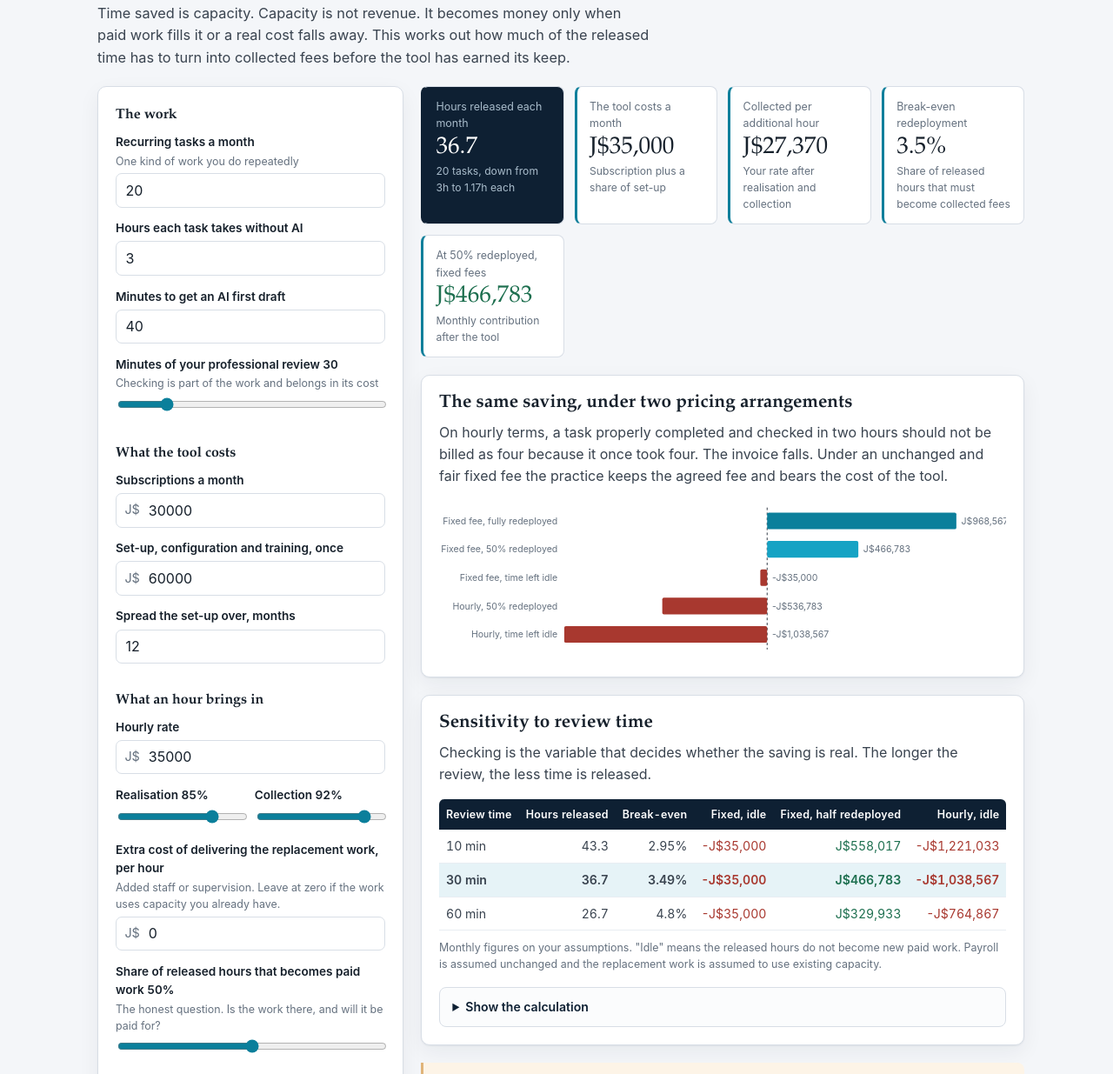
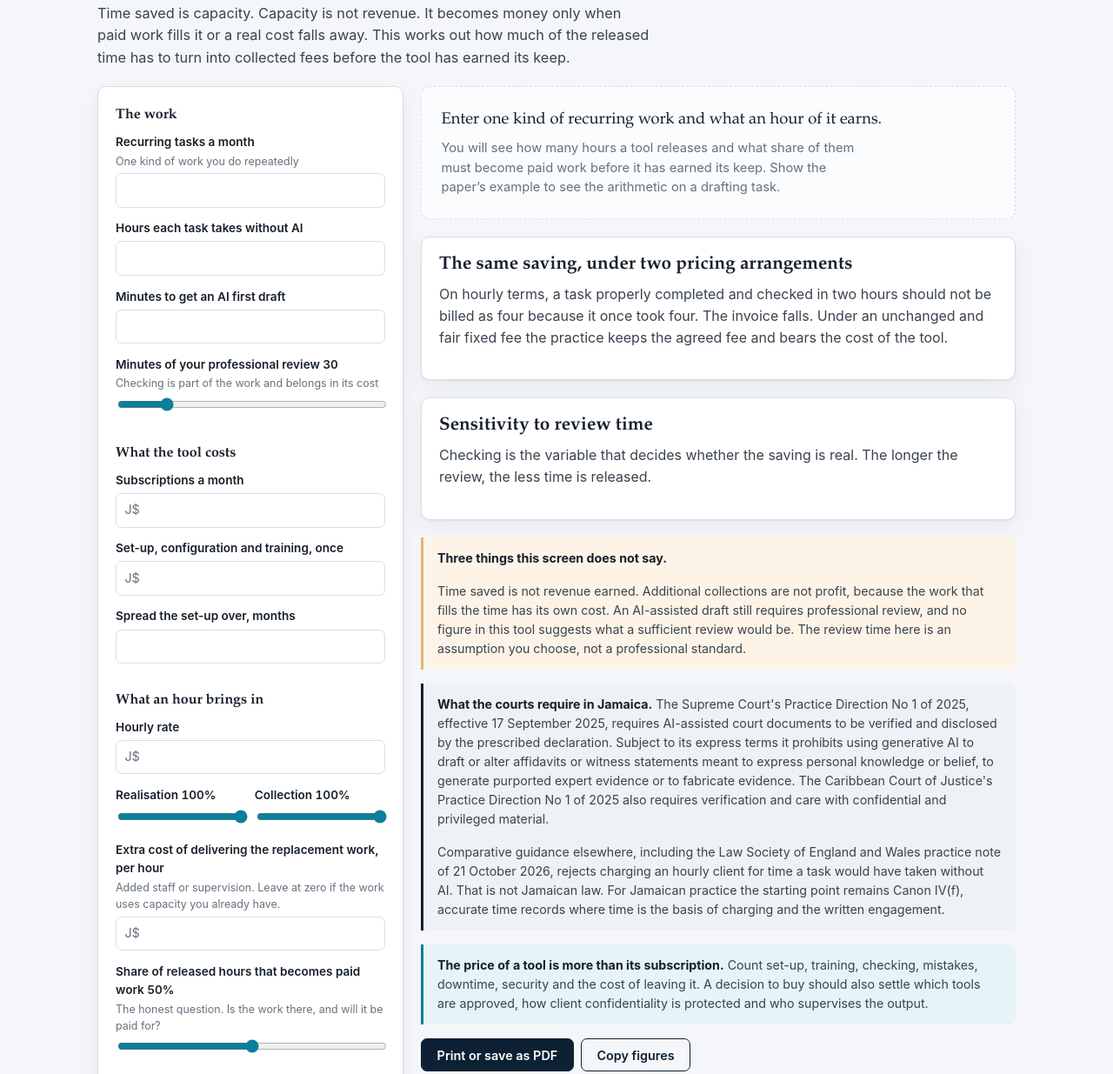
Before and after one commit to slstimpson/beyond-the-billable-hour-hub, a website: page ai.html in a window 1280 px wide. Shown: the part 227-1462 px from the top of the page at 87% size. Drawn offline with Linux system fonts and the light colour scheme.

Commit message:
Calculators open empty; paper's example on request
The four calculators no longer open on the paper's teaching figures, so
no visitor mistakes them for benchmarks. The example is one button away.

Co-Authored-By: Claude Fable 5.2 <noreply@anthropic.com>
Claude-Session: https://claude.ai/code/session_01BgGVzig1ArW5jEfpD9uM7g

```diff
--- a/ai.html
+++ b/ai.html
@@ -28,15 +28,15 @@
         <div class="field">
           <label for="tasks">Recurring tasks a month
             <span class="hint">One kind of work you do repeatedly</span></label>
-          <input type="number" id="tasks" data-field="tasks" inputmode="numeric" min="0" step="1" value="20">
+          <input type="number" id="tasks" data-field="tasks" inputmode="numeric" min="0" step="1">
         </div>
         <div class="field">
           <label for="baselineHours">Hours each task takes without AI</label>
-          <input type="number" id="baselineHours" data-field="baselineHours" inputmode="decimal" min="0" step="0.25" value="3">
+          <input type="number" id="baselineHours" data-field="baselineHours" inputmode="decimal" min="0" step="0.25">
         </div>
         <div class="field">
           <label for="draftMinutes">Minutes to get an AI first draft</label>
-          <input type="number" id="draftMinutes" data-field="draftMinutes" inputmode="numeric" min="0" step="5" value="40">
+          <input type="number" id="draftMinutes" data-field="draftMinutes" inputmode="numeric" min="0" step="5">
         </div>
         <div class="field">
           <label for="reviewMinutes">Minutes of your professional review <span class="range-value" id="reviewOut">30</span>
@@ -49,15 +49,15 @@
         <legend>What the tool costs</legend>
         <div class="field">
           <label for="subscription">Subscriptions a month</label>
-          <div class="prefix"><span>J$</span><input type="number" id="subscription" data-field="subscription" inputmode="numeric" min="0" step="1000" value="30000"></div>
+          <div class="prefix"><span>J$</span><input type="number" id="subscription" data-field="subscription" inputmode="numeric" min="0" step="1000"></div>
         </div>
         <div class="field">
           <label for="setup">Set-up, configuration and training, once</label>
-          <div class="prefix"><span>J$</span><input type="number" id="setup" data-field="setup" inputmode="numeric" min="0" step="1000" value="60000"></div>
+          <div class="prefix"><span>J$</span><input type="number" id="setup" data-field="setup" inputmode="numeric" min="0" step="1000"></div>
         </div>
         <div class="field">
           <label for="setupMonths">Spread the set-up over, months</label>
-          <input type="number" id="setupMonths" data-field="setupMonths" inputmode="numeric" min="1" step="1" value="12">
+          <input type="number" id="setupMonths" data-field="setupMonths" inputmode="numeric" min="1" step="1">
         </div>
       </fieldset>
 
@@ -65,22 +65,22 @@
         <legend>What an hour brings in</legend>
         <div class="field">
           <label for="hourlyRate">Hourly rate</label>
-          <div class="prefix"><span>J$</span><input type="number" id="hourlyRate" data-field="hourlyRate" inputmode="numeric" min="0" step="500" value="35000"></div>
+          <div class="prefix"><span>J$</span><input type="number" id="hourlyRate" data-field="hourlyRate" inputmode="numeric" min="0" step="500"></div>
         </div>
         <div class="field-row">
           <div class="field">
-            <label for="realisation">Realisation <span class="range-value" id="realisationOut">85%</span></label>
-            <input type="range" id="realisation" data-field="realisation" min="40" max="100" step="1" value="85" data-output="realisationOut" data-output-format="percent">
+            <label for="realisation">Realisation <span class="range-value" id="realisationOut">100%</span></label>
+            <input type="range" id="realisation" data-field="realisation" min="40" max="100" step="1" value="100" data-output="realisationOut" data-output-format="percent">
           </div>
           <div class="field">
-            <label for="collection">Collection <span class="range-value" id="collectionOut">92%</span></label>
-            <input type="range" id="collection" data-field="collection" min="40" max="100" step="1" value="92" data-output="collectionOut" data-output-format="percent">
+            <label for="collection">Collection <span class="range-value" id="collectionOut">100%</span></label>
+            <input type="range" id="collection" data-field="collection" min="40" max="100" step="1" value="100" data-output="collectionOut" data-output-format="percent">
           </div>
         </div>
         <div class="field">
           <label for="extraCostPerHour">Extra cost of delivering the replacement work, per hour
             <span class="hint">Added staff or supervision. Leave at zero if the work uses capacity you already have.</span></label>
-          <div class="prefix"><span>J$</span><input type="number" id="extraCostPerHour" data-field="extraCostPerHour" inputmode="numeric" min="0" step="500" value="0"></div>
+          <div class="prefix"><span>J$</span><input type="number" id="extraCostPerHour" data-field="extraCostPerHour" inputmode="numeric" min="0" step="500"></div>
         </div>
         <div class="field">
           <label for="redeployment">Share of released hours that becomes paid work <span class="range-value" id="redeploymentOut">50%</span>
@@ -90,7 +90,7 @@
       </fieldset>
 
       <div class="btn-row no-print">
-        <button type="button" class="btn btn-ghost" id="loadPreset">Use the paper's example</button>
+        <button type="button" class="btn" id="loadPreset">Show the paper’s example</button>
       </div>
     </form>
 
@@ -136,13 +136,23 @@
 </main>
 
 <script type="module">
-import { chrome, bind, writeFields, figure, workings, horizontalBars, fmt, pct, round, isDemo, PALETTE , setupReport } from './assets/ui.js?v=3';
+import { chrome, bind, writeFields, figure, workings, horizontalBars, fmt, pct, round, isDemo, PALETTE , setupReport, emptyState, blank } from './assets/ui.js?v=3';
 import { aiEconomics, aiSensitivity, PAPER_PRESETS } from './assets/calc.js';
 
 chrome('ai.html');
 const form = document.getElementById('inputs');
 
 function render(values) {
+  const nothing = blank(values.tasks) || blank(values.baselineHours) || blank(values.hourlyRate);
+  if (nothing) {
+    document.getElementById('summary').innerHTML = emptyState(
+      'Enter one kind of recurring work and what an hour of it earns.',
+      'You will see how many hours a tool releases and what share of them must become paid work before it has earned its keep. Show the paper’s example to see the arithmetic on a drafting task.');
+    document.getElementById('compareChart').innerHTML = '';
+    document.getElementById('sensitivityTable').innerHTML = '';
+    document.getElementById('workings').innerHTML = '';
+    return;
+  }
   const r = aiEconomics(values);
   const share = Math.round((values.redeployment ?? 50));
 
--- a/assets/styles.css
+++ b/assets/styles.css
@@ -330,3 +330,25 @@ footer.site .cols { display: grid; gap: 1.5rem; }
 }
 
 body.present .hero-brand, body.present .footer-brand { display: none; }
+
+/* ------------------------------------------------------------ empty state */
+
+.empty-state {
+  border: 1px dashed var(--line);
+  border-radius: var(--radius);
+  background: #fbfcfd;
+  padding: 1.5rem 1.4rem;
+  margin-bottom: 1.25rem;
+}
+.empty-state .empty-lead {
+  font-family: var(--serif);
+  font-size: 1.15rem;
+  color: var(--ink);
+  margin: 0 0 .4rem;
+}
+.empty-state .empty-hint {
+  font-size: .92rem;
+  color: var(--muted);
+  margin: 0;
+  max-width: 52ch;
+}
--- a/assets/ui.js
+++ b/assets/ui.js
@@ -125,6 +125,21 @@ export function workings(lines) {
     <summary>Show the calculation</summary>
     <ul>${lines.map((l) => `<li>${l}</li>`).join('')}</ul>
   </details>`;
+}
+
+
+/* Shown before anything is entered. A calculator that opens on somebody
+   else's numbers invites the reader to treat them as a benchmark, so the
+   tools start empty and the paper's example is one button away. */
+export function emptyState(lead, hint) {
+  return `<div class="empty-state">
+    <p class="empty-lead">${lead}</p>
+    <p class="empty-hint">${hint}</p>
+  </div>`;
+}
+
+export function blank(value) {
+  return value === '' || value === null || value === undefined || Number.isNaN(value);
 }
 
 /* ---------------------------------------------------------------- charts */
```
Also changed, not shown: ASSUMPTIONS.md (+6 -2 lines), STATUS.md (+1 -0 lines), cash-flow.html (+25 -13 lines), cost-per-hour.html (+24 -16 lines), fees.html (+21 -9 lines), README.md, 2 other files.
